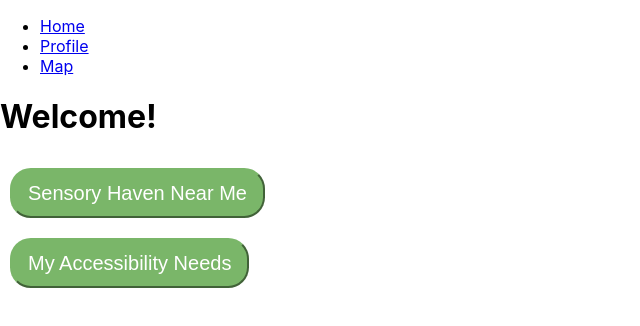
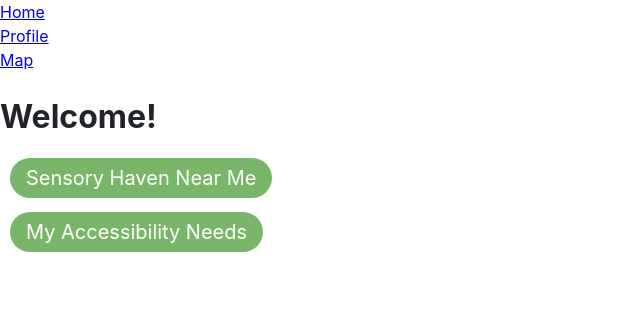
Before and after one commit to churellano/hypegang-lhd, a React (Create React App) app in the folder client/: page / in a window 1280 px wide. Shown: the top 326 px of the page, without its empty margins (0-640 px from the left). Built offline with nearby package versions, Linux system fonts and the light colour scheme; what google-maps-react would draw is missing.

Commit message:
pushhhhhhh

```diff
--- a/client/src/App.css
+++ b/client/src/App.css
@@ -20,6 +20,76 @@
 .App-link {
   color: #09d3ac;
 }
+/*paste*/
+body {
+  font-family: Lato, 'Helvetica Neue', Helvetica, Arial, sans-serif;
+}
+body {
+  margin: 0;
+  font-family: -apple-system, BlinkMacSystemFont, "Segoe UI", Roboto, "Helvetica Neue", Arial, "Noto Sans", sans-serif, "Apple Color Emoji", "Segoe UI Emoji", "Segoe UI Symbol", "Noto Color Emoji";
+  font-size: 1rem;
+  font-weight: 400;
+  line-height: 1.5;
+  color: #212529;
+  text-align: left;
+  background-color: #fff;
+}
+*, ::after, ::before {
+  box-sizing: border-box;
+}
+user agent stylesheet
+body {
+  display: block;
+  margin: 8px;
+}
+:root {
+  --blue: #007BFF;
+  --indigo: #6610F2;
+  --purple: #6F42C1;
+  --pink: #E83E8C;
+  --red: #DC3545;
+  --orange: #FD7E14;
+  --yellow: #FFC107;
+  --green: #28A745;
+  --teal: #20C997;
+  --cyan: #17A2B8;
+  --white: #fff;
+  --gray: #6C757D;
+  --gray-dark: #343A40;
+  --primary: #007BFF;
+  --secondary: #6C757D;
+  --success: #28A745;
+  --info: #17A2B8;
+  --warning: #FFC107;
+  --danger: #DC3545;
+  --light: #F8F9FA;
+  --dark: #343A40;
+  --breakpoint-xs: 0;
+  --breakpoint-sm: 576px;
+  --breakpoint-md: 768px;
+  --breakpoint-lg: 992px;
+  --breakpoint-xl: 1200px;
+  --font-family-sans-serif: -apple-system, BlinkMacSystemFont, "Segoe UI", Roboto, "Helvetica Neue", Arial, "Noto Sans", sans-serif, "Apple Color Emoji", "Segoe UI Emoji", "Segoe UI Symbol", "Noto Color Emoji";
+  --font-family-monospace: SFMono-Regular, Menlo, Monaco, Consolas, "Liberation Mono", "Courier New", monospace;
+}
+html {
+  font-family: sans-serif;
+  line-height: 1.15;
+  -webkit-text-size-adjust: 100%;
+  -webkit-tap-highlight-color: transparent;
+}
+user agent stylesheet
+html {
+  color: -internal-root-color;
+}
+*, ::after, ::before {
+  box-sizing: border-box;
+}
+*, ::after, ::before {
+  box-sizing: border-box;
+}
+
+/*paste*/
 
 .btn-primary {
 	color: #fff;
@@ -31,7 +101,8 @@
 	padding: .5rem 1rem;
 	font-size: 1.25rem;
     line-height: 1.5;
-    border-radius: 1.3rem
+    border-radius: 1.3rem;
+    text-decoration: none;
 }
 
 header.masthead {
@@ -41,3 +112,10 @@ header.masthead {
 	padding-top: 8rem;
 	padding-bottom: 8rem
 }
+
+ul {
+  list-style-type: none;
+  margin: 0;
+  padding: 0;
+  text-decoration: none;
+}
--- a/client/src/components/Home.js
+++ b/client/src/components/Home.js
@@ -1,4 +1,5 @@
 import React from 'react'
+import { Link } from 'react-router-dom'
 
 const Home = () => (
   <div>
@@ -13,12 +14,13 @@ const Home = () => (
             <div class="form-row">
               <div class="col-12 col-md-3">
                   <form>
-                  <button formaction="http://www.stackoverflow.com" type="submit" class="btn btn-block btn-lg btn-primary">Sensory Haven Near Me</button>
+                  <Link to='/safehaven' class="btn btn-block btn-lg btn-primary">Sensory Haven Near Me</Link>
                   </form>
               </div>
+              <br />
               <div class="col-12 col-md-3">
                   <form>
-                  <button formaction="http://www.stackoverflow.com" type="submit" class="btn btn-block btn-lg btn-primary">My Accessibility Needs</button>
+                  <Link to='/profile' class="btn btn-block btn-lg btn-primary">My Accessibility Needs</Link>
                   </form>
               </div>
             </div>
@@ -28,5 +30,9 @@ const Home = () => (
     </div>
   </div>
 )
-
+/*
+<li><Link to='/'>Home</Link></li><
+  li><Link to='/profile'>Profile</Link></li>
+        <li><Link to='/map'>Map</Link></li>
+        */
 export default Home
--- a/client/src/components/Main.js
+++ b/client/src/components/Main.js
@@ -3,6 +3,7 @@ import { Switch, Route } from 'react-router-dom'
 import Home from './Home'
 import Profile from './Profile'
 import Map from './Map'
+import Safehaven from './Safehaven'
 
 // The Main component renders one of the three provided
 // Routes (provided that one matches). Both the /roster
@@ -13,6 +14,7 @@ const Main = () => (
   <main>
     <Switch>
       <Route exact path='/' component={Home}/>
+      <Route exact path='/safehaven' component={Safehaven}/>
       <Route exact path='/profile' component={Profile}/>
       <Route exact path='/map' component={Map}/>
     </Switch>
```
